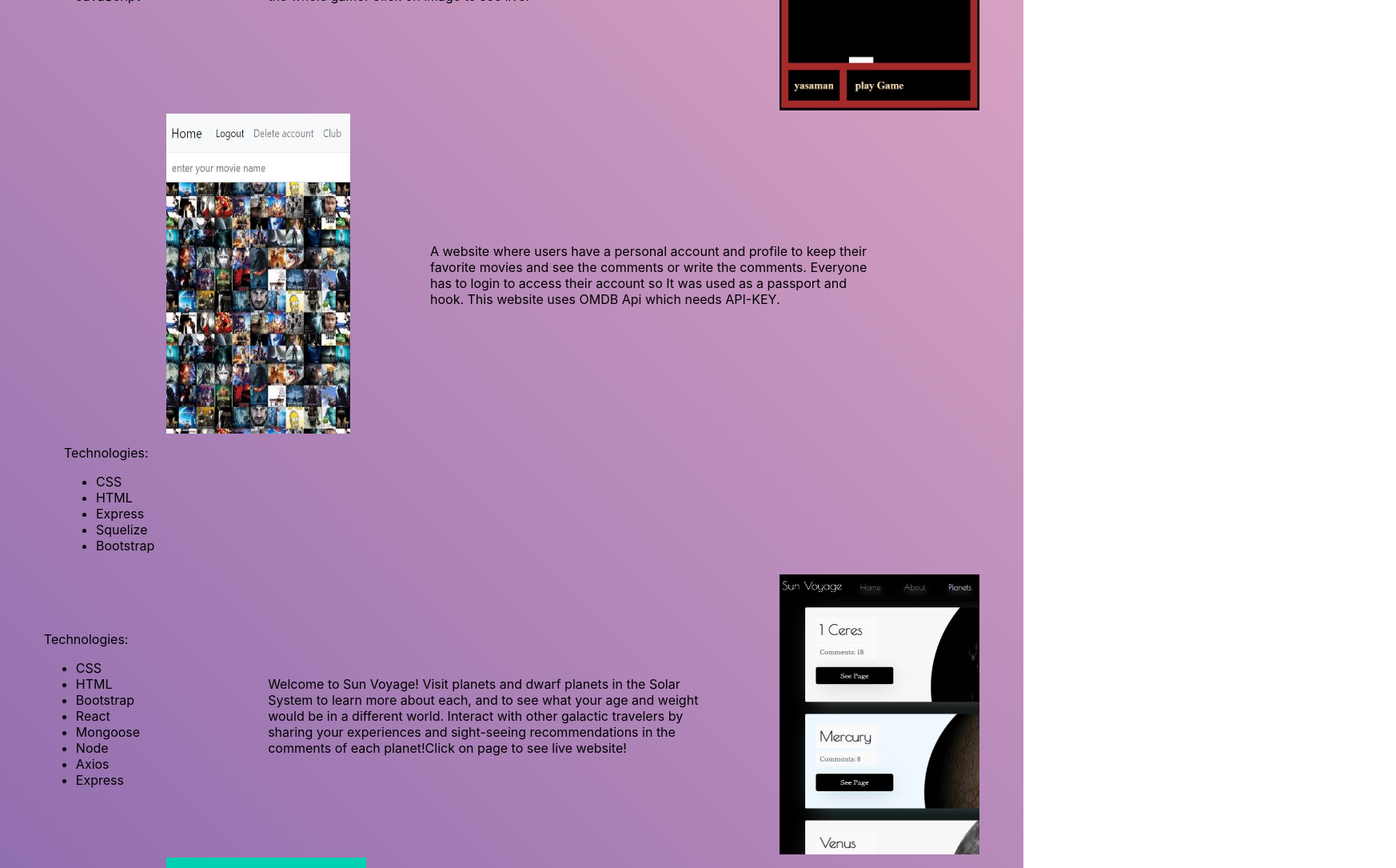
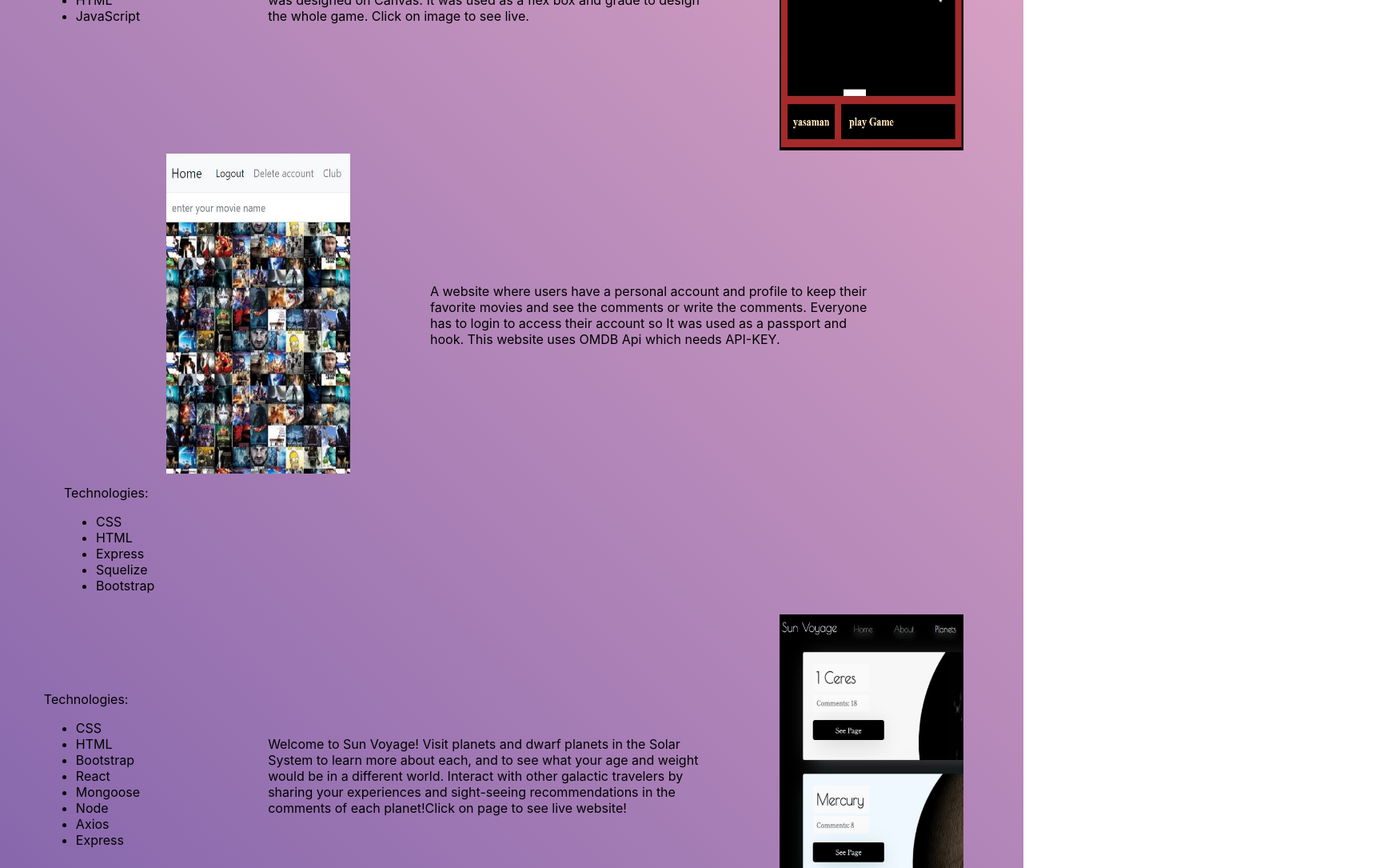
Before and after one commit to YasamanForouzesh/portfolio, a Next.js app: page / in a window 1280 px wide. Shown: the part 640-1725 px from the top of the page at 80% size, 1746 px wide, since content can reach past the window. Built offline with nearby package versions, Linux system fonts and the light colour scheme.

Commit message:
fix pong img

```diff
--- a/pages/index.js
+++ b/pages/index.js
@@ -49,7 +49,7 @@ export default function Home() {
                 </p>
               </div>
               <div className={styles.pongdiv}>
-                <a href="https://yasamanforouzesh.github.io/project1-pong/"> <Image className={styles.pongimg} src="/pong2.jpg" width={250} height={350}/></a>
+                <a href="https://yasamanforouzesh.github.io/project1-pong/"> <img className={styles.pongimg} src="/pong2.JPG"/></a>
                 <i class="fa fa-github" aria-hidden="true" src="/GitHub_Logo.png"></i>
               </div>
           </div>
@@ -128,7 +128,7 @@ export default function Home() {
                 </p>
               </div>
               <div className={styles.pongdiv}>
-                <a href="http://sunvoyage.herokuapp.com/"> <Image className={styles.pongimg} src="/Sunvoyage.jpg" width={250} height={350}/></a>
+                <a href="http://sunvoyage.herokuapp.com/"> <img className={styles.pongimg} src="/Sunvoyage.JPG"/></a>
                 <i class="fa fa-github" aria-hidden="true" src="/GitHub_Logo.png"></i>
               </div>
           </div>
@@ -230,7 +230,7 @@ export default function Home() {
               <a href="https://github.com/YasamanForouzesh"><img className={styles.logoimg} src="/Octocat.png"/></a>
           </div>
           <div>
-              <a href="https://www.linkedin.com/in/yasaman-forouzesh/"><img className={styles.linkimg} src="/Linkedin.png" /></a>
+              <a href="https://www.linkedin.com/in/yasaman-forouzesh/"><img className={styles.linkimg} src="/Linkedin.png"/></a>
           </div>
         </div>
       </div>
--- a/styles/Index.module.css
+++ b/styles/Index.module.css
@@ -103,6 +103,7 @@
     width: 10vh;
 }
 .linkimg{
+    width: 10vh;
     padding-top: 20px;
 }
 
```
